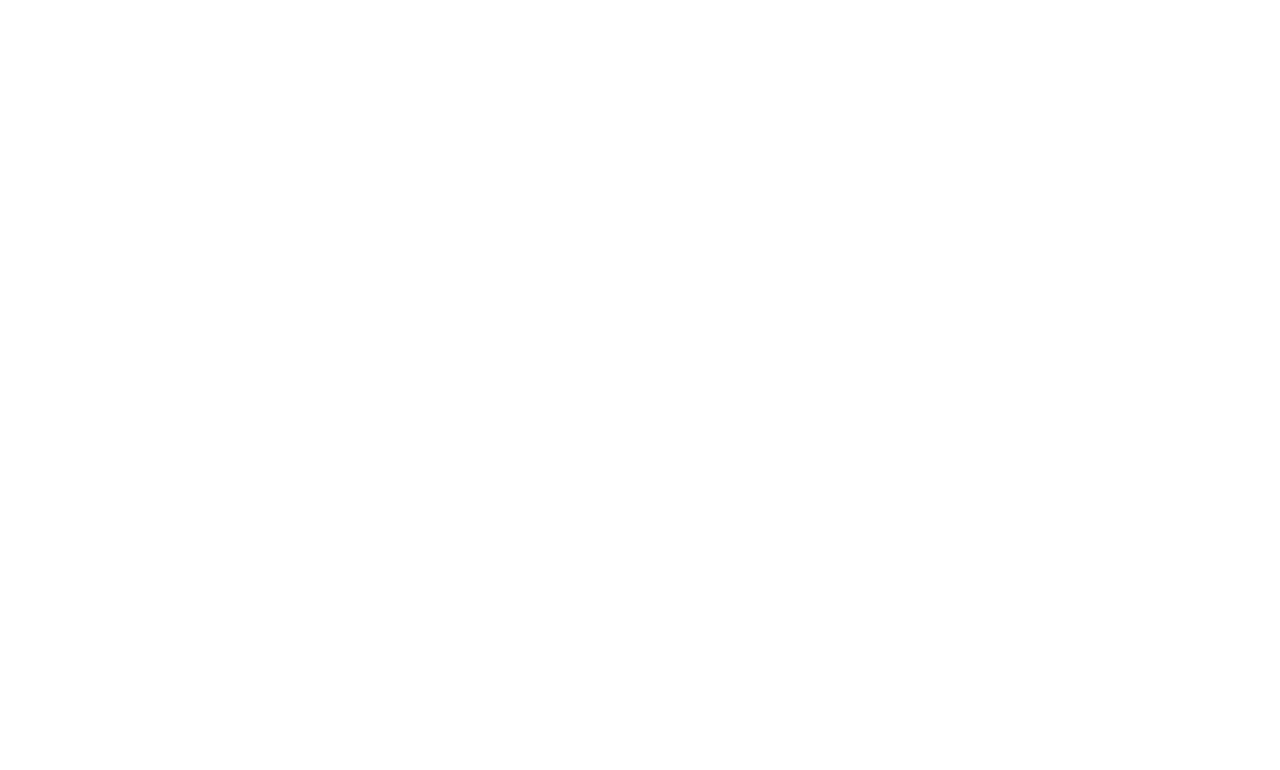
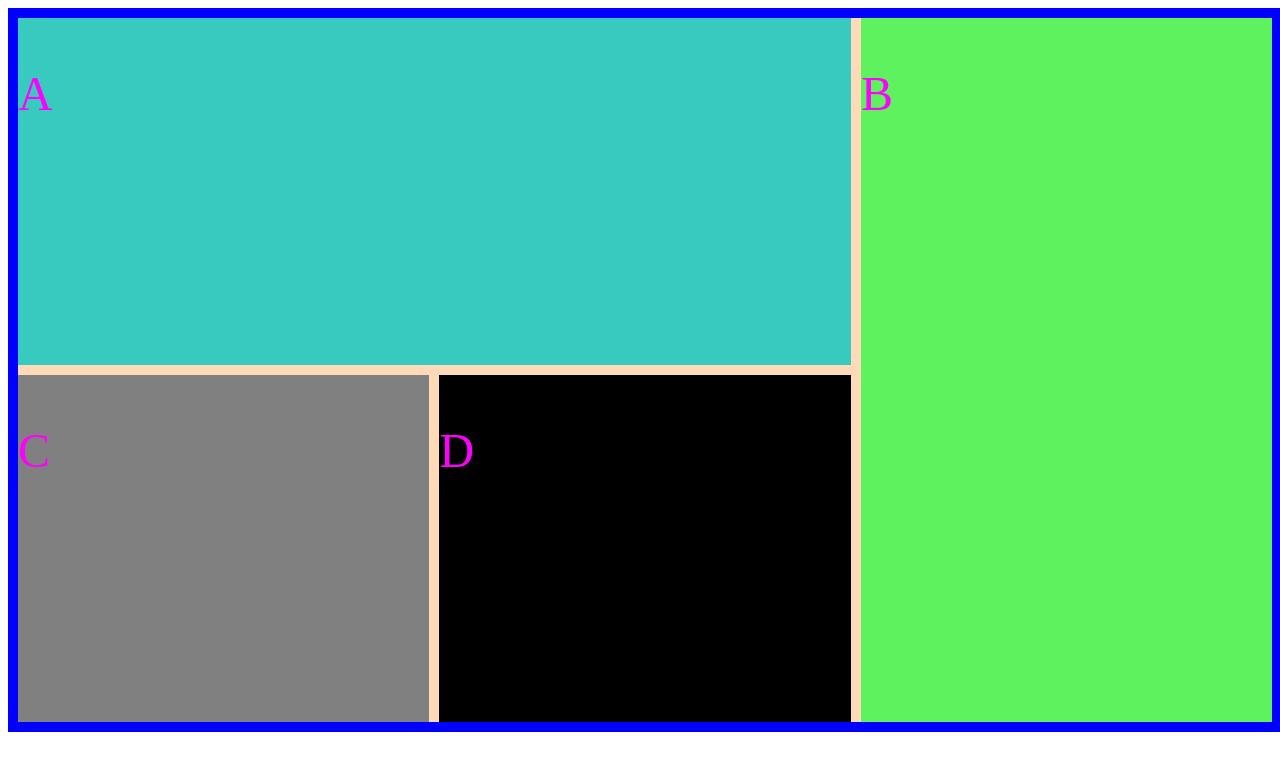
Before and after one commit to C2rli3/module1_day3, a plain HTML site: page inspi3.html in a window 1280 px wide. Drawn offline with Linux system fonts and the light colour scheme.

Commit message:
final push, complete

```diff
--- a/css/style3.css
+++ b/css/style3.css
@@ -0,0 +1,44 @@
+p{
+color: magenta;
+font-size: 3rem;
+}
+
+#container{
+
+    background-color: peachpuff;
+    height: 55vw;
+    width: 98vw;
+    display: grid;
+    grid-template-columns: repeat(3,1fr);
+    grid-template-rows: repeat(2,1fr);
+    flex-wrap: nowrap;
+    gap: 10px;
+    border: solid blue 10px;
+
+}
+
+.a{
+
+    background-color: rgb(56, 202, 190);
+    grid-column: 1/3;
+    grid-row: 1/1;
+
+}
+
+.b{
+
+    background-color: rgb(94, 243, 94);
+    grid-row: 1/3;
+}
+
+.c{
+
+    background-color: grey;
+
+}
+
+.d{
+
+    background-color: black;
+
+}
--- a/inspi3.html
+++ b/inspi3.html
@@ -4,9 +4,42 @@
     <meta charset="UTF-8">
     <meta name="viewport" content="width=, initial-scale=1.0">
     <title>Inspi_3</title>
-    <link rel="stylesheet" href="style.css">
+    <link rel="stylesheet" href="css/style3.css">
 </head>
 <body>
 
+<div id="container">
+
+<div class="a">
+
+    <p>A</p>
+
+</div>
+
+
+<div class="b">
+
+    <p>B</p>
+
+</div>
+
+
+<div class="c">
+
+    <p>C</p>
+
+</div>
+
+
+<div class="d">
+
+    <p>D</p>
+
+</div>
+
+
+</div>
+
+
 </body>
 </html>
```
